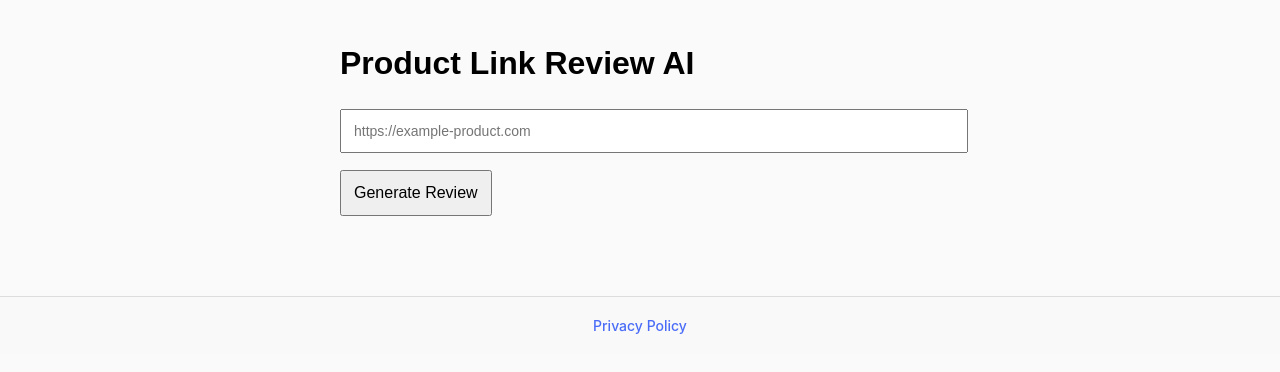
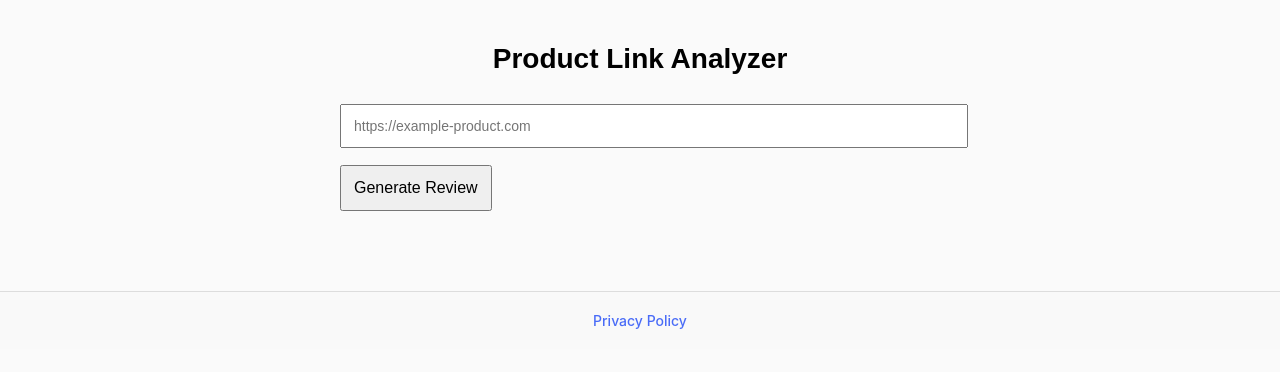
Before and after one commit to christensenandrew455-cell/funbot3000, a Next.js app: page /results in a window 1280 px wide. Shown: the top 372 px of the page. Built offline with nearby package versions, Linux system fonts and the light colour scheme.

Commit message:
Update ResultsClient.js

```diff
--- a/app/results/ResultsClient.js
+++ b/app/results/ResultsClient.js
@@ -57,7 +57,19 @@ export default function ResultsClient() {
 
   return (
     <div style={{ padding: 24, maxWidth: 600, margin: "0 auto" }}>
-      <h1>Product Link Review AI</h1>
+      {/* Clickable header/logo */}
+      <h1
+        style={{
+          cursor: "pointer",
+          textAlign: "center",
+          marginBottom: 24,
+          fontSize: 28,
+          fontWeight: 700,
+        }}
+        onClick={() => (window.location.href = "/")}
+      >
+        Product Link Analyzer
+      </h1>
 
       <input
         type="url"
@@ -135,15 +147,30 @@ export default function ResultsClient() {
           {aiResult.status === "bad" && aiResult.alternative && (
             <p style={{ marginTop: 16 }}>
               <strong>Alternative:</strong>{" "}
-              <a
-                href={aiResult.alternative}
-                target="_blank"
-                rel="noreferrer"
-              >
+              <a href={aiResult.alternative} target="_blank" rel="noreferrer">
                 {aiResult.alternative}
               </a>
             </p>
           )}
+
+          {/* Drop Link Button */}
+          <div style={{ marginTop: 24, textAlign: "center" }}>
+            <button
+              onClick={() => (window.location.href = "/")}
+              style={{
+                fontSize: 16,
+                fontWeight: 600,
+                background: "transparent",
+                border: "none",
+                cursor: "pointer",
+              }}
+            >
+              <span style={{ color: "#000" }}>Drop </span>
+              <span style={{ color: "#3B82F6", textDecoration: "underline" }}>
+                Link
+              </span>
+            </button>
+          </div>
         </div>
       )}
     </div>
```
